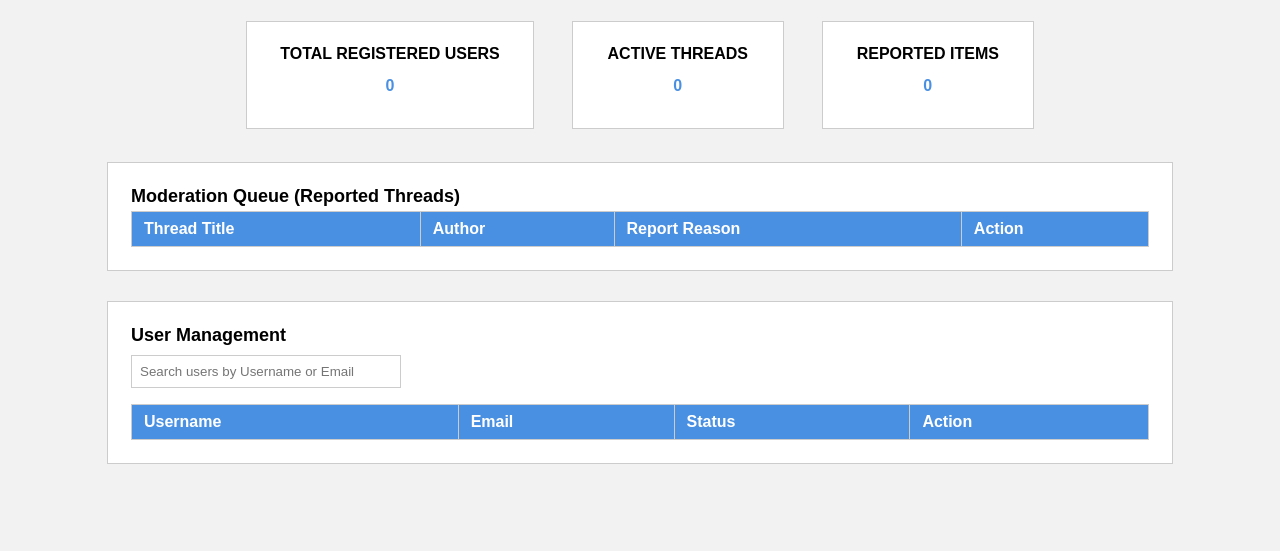
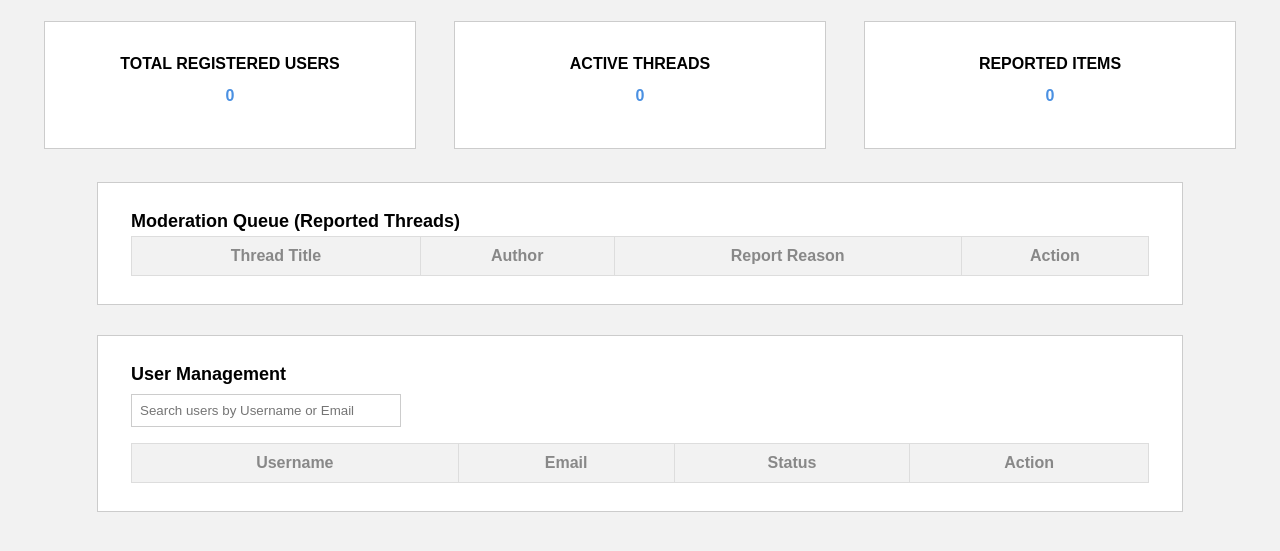
Before and after one commit to ProllyNaveen/Simple-Q-A-Platform-WEB, a PHP site: page /admindashboard.php in a window 1280 px wide. Shown: the part 44-595 px from the top of the page. Run offline with PHP 8.4, Linux system fonts and the light colour scheme; the visitor is signed in with stand-in values (Sample User, id 1); data that the repository does not hold is empty.

Commit message:
css updated

```diff
--- a/admindashboard.php
+++ b/admindashboard.php
@@ -79,6 +79,7 @@
 				<td><?php echo $report['username']; ?></td>
 				<td><?php echo $report['reason']; ?></td>
 				<td>
+
 					<table>
 						<tr>
 							<td><a href="delete-thread.php?id=<?php echo $report['id']; ?>"><input class="btnbtn" type="button" value="Delete Thread"></a></td>
--- a/style.css
+++ b/style.css
@@ -84,11 +84,12 @@ input[type="submit"]:hover, .btn:hover {
     color: #555;
     font-size: 13px;
 }
+
+/* Error text big */
 .errortext {
     font-size: 120px;
     font-weight: bold;
-  color:#4a90e2;
-
+    color: #4a90e2;
     margin: 0;
 }
 
@@ -136,6 +137,7 @@ a {
     background-color: #f9f9f9;
 }
 
+/* Preview image */
 .preview-img {
     margin-top: 20px;
     width: 300px;
@@ -143,6 +145,8 @@ a {
     border: 3px solid white;
     box-shadow: 0 0 15px rgba(0,0,0,0.5);
 }
+
+/* Upload box */
 .upload-box {
     padding: 10px;
     background: #222;
@@ -151,13 +155,14 @@ a {
     border-radius: 10px;
     cursor: pointer;
 }
+
 /* Small stat boxes for admin dashboard */
 .boxS {
     background: white;
     border: 1px solid #ccc;
-    padding: 20px 30px;
+    padding: 30px 60px;
     text-align: center;
-    min-width: 150px;
+    min-width: 250px;
 }
 
 /* Large boxes for admin dashboard */
@@ -166,7 +171,7 @@ a {
     margin: 30px auto;
     background: white;
     border: 1px solid #ccc;
-    padding: 20px;
+    padding: 25px 30px;
 }
 
 /* Admin dashboard table */
@@ -175,19 +180,22 @@ a {
     border-collapse: collapse;
 }
 
-.adminDash-table th, .adminDash-table td {
-    border: 1px solid #ccc;
-    padding: 8px 12px;
-    text-align: left;
+.adminDash-table th {
+    background-color: #f2f2f2;
+    color: #888;
+    padding: 10px 12px;
+    text-align: center;
+    border: 1px solid #ddd;
 }
 
-.adminDash-table th {
-    background-color: #4a90e2;
-    color: white;
+.adminDash-table td {
+    padding: 12px;
+    text-align: center;
+    border: 1px solid #ddd;
 }
 
 .adminDash-table tr:nth-child(even) {
-    background-color: #f9f9f9;
+    background-color: #fafafa;
 }
 
 /* Small buttons inside tables */
@@ -195,10 +203,24 @@ a {
     background-color: #e74c3c;
     color: white;
     border: none;
-    padding: 5px 10px;
+    padding: 7px 14px;
     cursor: pointer;
+    border-radius: 3px;
 }
 
 .btnbtn:hover {
     opacity: 0.8;
 }
+
+/* Button type button fix */
+input[type="button"] {
+    color: white;
+    border: none;
+    padding: 7px 14px;
+    cursor: pointer;
+    border-radius: 3px;
+}
+
+input[type="button"]:hover {
+    opacity: 0.8;
+}
```
Lines whose indentation alone changed are shown as unchanged.
